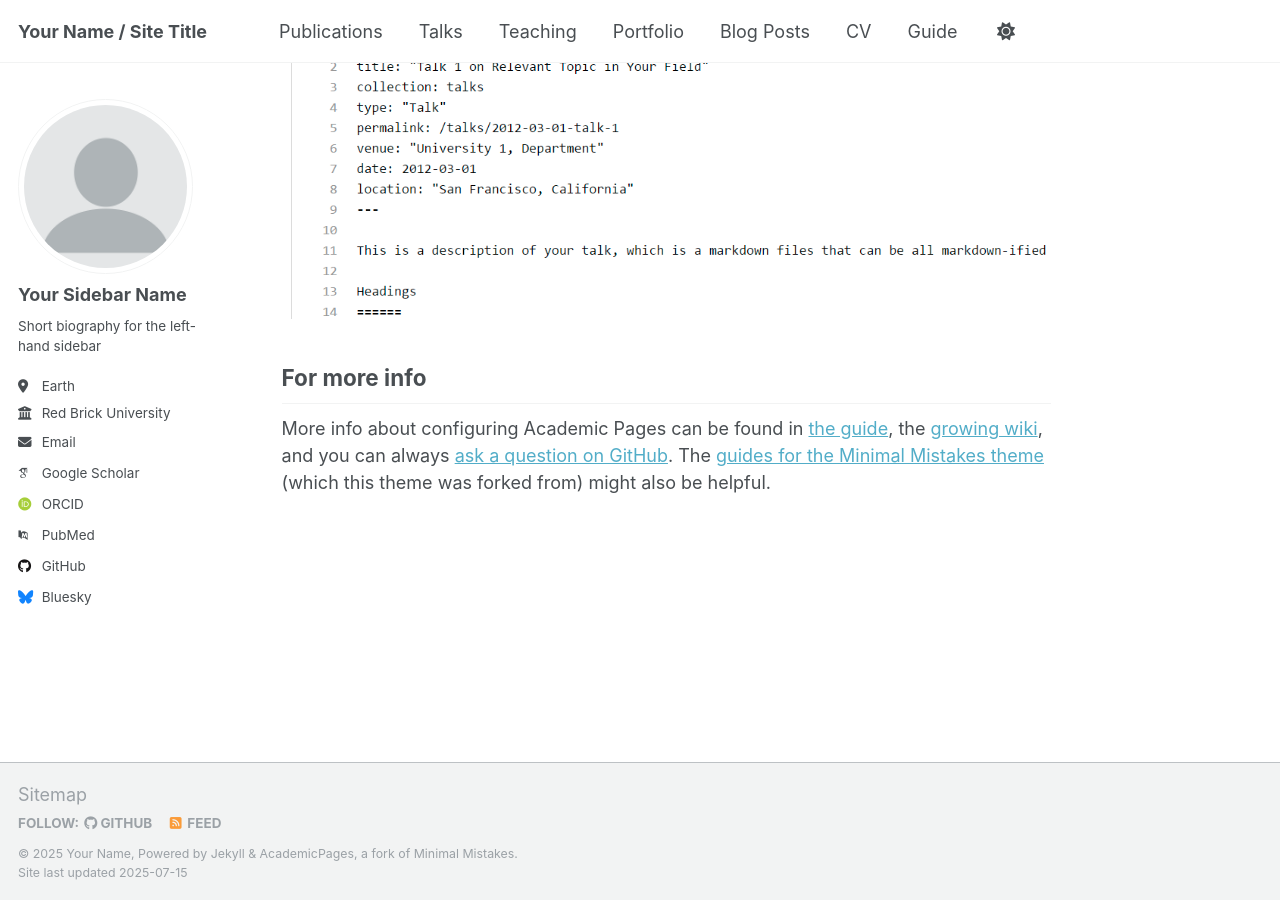
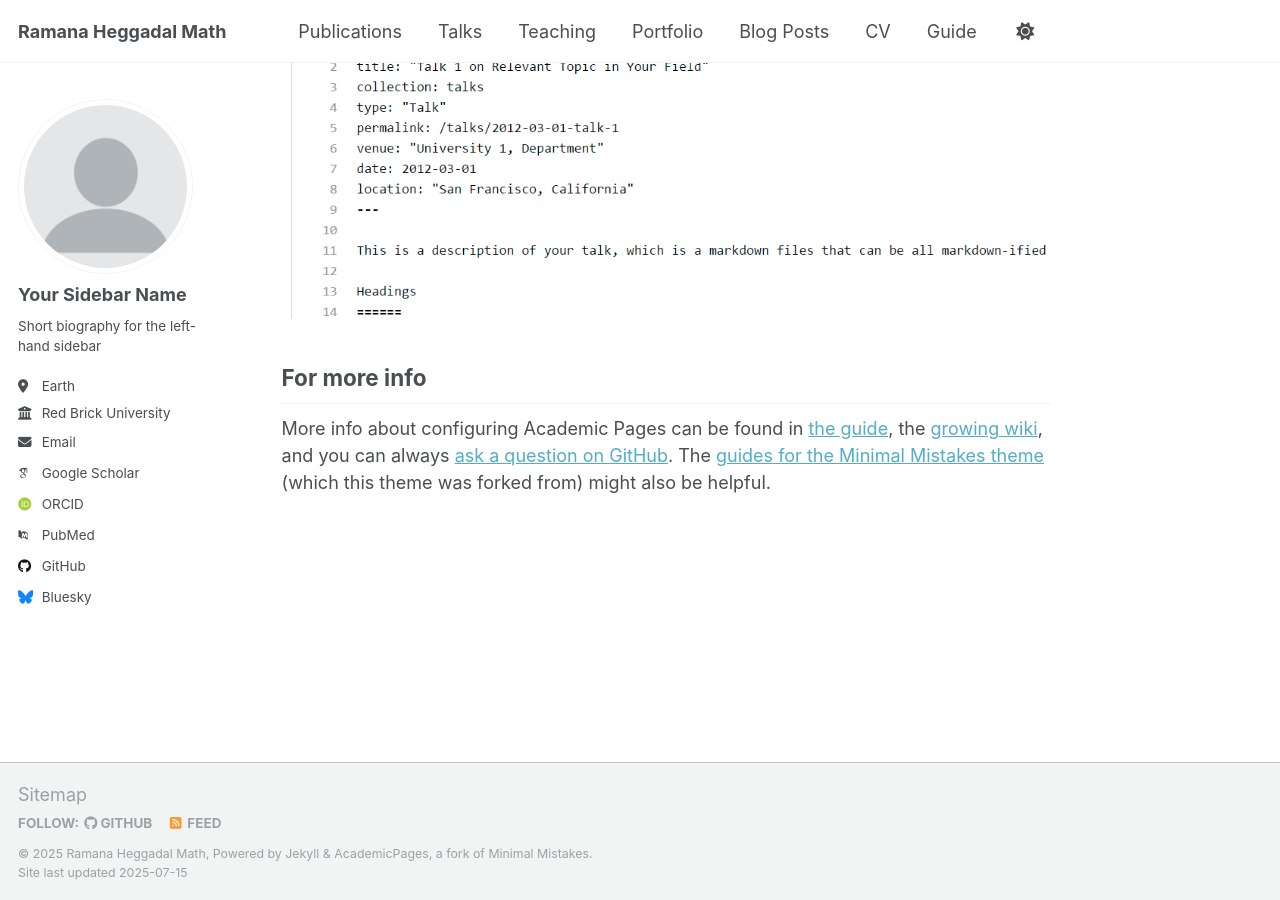
Before and after one commit to ramanahm1/ramanahm1.github.io, a Jekyll site: the page built from _pages/about.md, in a window 1280 px wide and 900 px high, scrolled down 2880 px. Built offline with Jekyll 4.4.1, drawn with Linux system fonts in a browser that asks for light colours; some web fonts are replaced; a script that is not in the unit is left out.

Commit message:
Update _config.yml

```diff
--- a/_config.yml
+++ b/_config.yml
@@ -9,9 +9,9 @@
 # Basic Site Settings
 locale                   : "en-US"
 site_theme               : "default"
-title                    : "Your Name / Site Title"
+title                    : "Ramana Heggadal Math"
 title_separator          : "-"
-name                     : &name "Your Name"
+name                     : &name "Ramana Heggadal Math"
 description              : &description "personal description"
 url                      : https://academicpages.github.io # the base hostname & protocol for your site e.g. "https://[your GitHub username].github.io" or if you already have some other page hosted on Github then use "https://[your GitHub username].github.io/[Your Repo Name]"
 baseurl                  : "" # the subpath of your site, e.g. "/blog"
```
